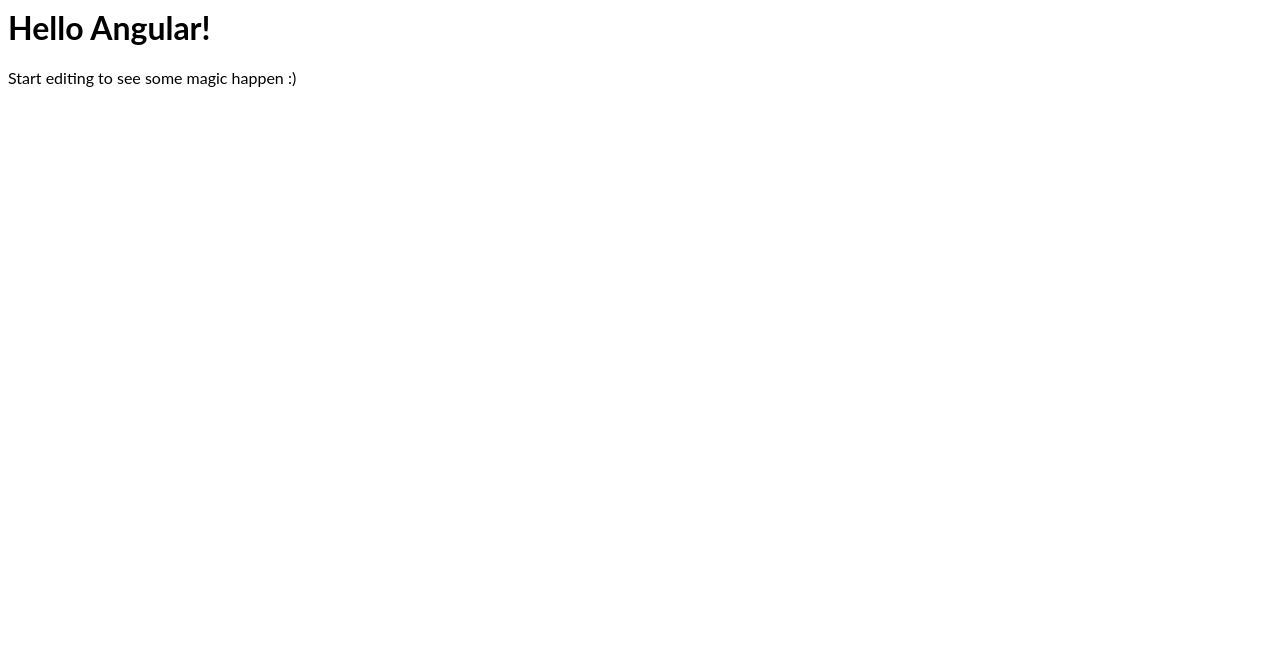
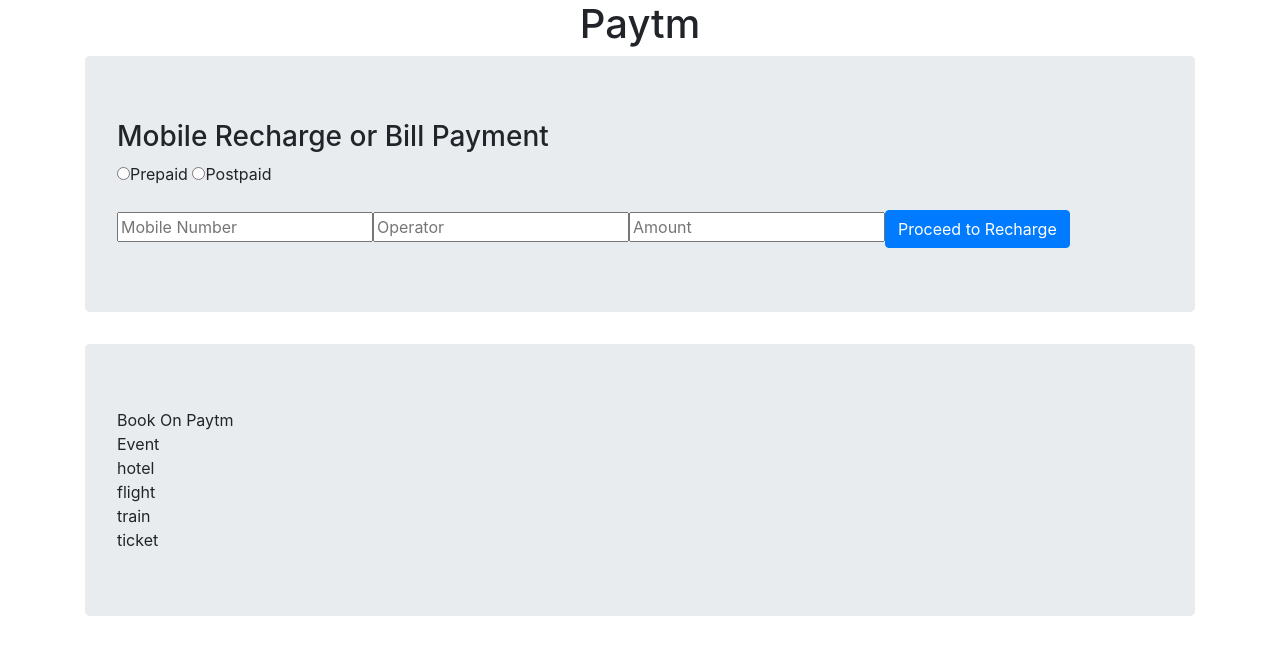
Before and after one commit to tajleena/trypaytm, an Angular app: page / in a window 1280 px wide. Shown: the top 654 px of the page. Built offline with nearby package versions, Linux system fonts and the light colour scheme.

Commit message:
4 files modified, 6 added

```diff
--- a/src/app/app.component.html
+++ b/src/app/app.component.html
@@ -1,4 +1,5 @@
-<hello name="{{ name }}"></hello>
-<p>
-  Start editing to see some magic happen :)
-</p>
+<h1 align="center">Paytm</h1>
+<!-- <hello name="{{ name }}"></hello> -->
+<app-mobile></app-mobile>
+<!-- <app-book title="Book On Paytm"></app-book> -->
+<app-book [items]="Book"></app-book>
--- a/src/app/app.component.ts
+++ b/src/app/app.component.ts
@@ -1,10 +1,13 @@
-import { Component } from '@angular/core';
+import { Component,OnInit } from '@angular/core';
 
 @Component({
   selector: 'my-app',
   templateUrl: './app.component.html',
   styleUrls: [ './app.component.css' ]
 })
-export class AppComponent  {
-  name = 'Angular';
+export class AppComponent implements OnInit  {
+  name = 'Paytm';
+  Book=[{name:"Event"},{name:"hotel"},{name:"flight"},{name:"train"},{name:"ticket"},]
+
+  ngOnInt(){}
 }
--- a/src/app/app.module.ts
+++ b/src/app/app.module.ts
@@ -4,10 +4,12 @@
 
 import { AppComponent } from './app.component';
 import { HelloComponent } from './hello.component';
+import { MobileComponent } from './mobile/mobile.component';
+import { BookComponent } from './book/book.component';
 
 @NgModule({
   imports:      [ BrowserModule, FormsModule ],
-  declarations: [ AppComponent, HelloComponent ],
+  declarations: [ AppComponent, HelloComponent, MobileComponent, BookComponent ],
   bootstrap:    [ AppComponent ]
 })
 export class AppModule { }
--- /dev/null
+++ b/src/app/book/book.component.html
@@ -0,0 +1,4 @@
+<!-- <div *ngIf="title">{{title}}</div>
+<div *ngFor="let bookItem of items">{{bookItem.name}}</div> -->
+<div class="container">
+<div class="jumbotron">Book On Paytm<div *ngFor="let bookItem of items" >{{bookItem.name}}</div></div></div>
--- /dev/null
+++ b/src/app/book/book.component.ts
@@ -0,0 +1,17 @@
+import { Component, OnInit,Input } from '@angular/core';
+
+@Component({
+  selector: 'app-book',
+  templateUrl: './book.component.html',
+  styleUrls: ['./book.component.css']
+})
+export class BookComponent implements OnInit {
+  @Input() items:any;
+  @Input() title:string;
+
+  constructor() { }
+
+  ngOnInit() {
+  }
+
+}
--- /dev/null
+++ b/src/app/mobile/mobile.component.html
@@ -0,0 +1,12 @@
+<div class="container">
+<div class="jumbotron">
+<div><h3> Mobile Recharge or Bill Payment </h3>
+<input type="radio"  name="Prepaid" />Prepaid
+<input type="radio" name="Postpaid" />Postpaid<br /><br />
+<input type="text" placeholder="Mobile Number">
+<input type="text" placeholder="Operator">
+<input type="text" placeholder="Amount">
+<button type="submit" (click)="submit()" class="btn btn-primary">Proceed to Recharge</button>
+
+
+</div></div></div>
--- /dev/null
+++ b/src/app/mobile/mobile.component.ts
@@ -0,0 +1,19 @@
+import { Component, OnInit } from '@angular/core';
+
+@Component({
+  selector: 'app-mobile',
+  templateUrl: './mobile.component.html',
+  styleUrls: ['./mobile.component.css']
+})
+export class MobileComponent implements OnInit {
+
+  constructor() { }
+
+  ngOnInit() {
+  }
+  submit()
+  {
+    console.log(this.signInFormGroup.value);
+  }
+
+}
--- a/src/index.html
+++ b/src/index.html
@@ -1 +1,5 @@
+<link rel="stylesheet" href="https://stackpath.bootstrapcdn.com/bootstrap/4.3.1/css/bootstrap.min.css" integrity="sha384-ggOyR0iXCbMQv3Xipma34MD+dH/1fQ784/j6cY/iJTQUOhcWr7x9JvoRxT2MZw1T" crossorigin="anonymous">
+<script src="https://code.jquery.com/jquery-3.3.1.slim.min.js" integrity="sha384-q8i/X+965DzO0rT7abK41JStQIAqVgRVzpbzo5smXKp4YfRvH+8abtTE1Pi6jizo" crossorigin="anonymous"></script>
+<script src="https://cdnjs.cloudflare.com/ajax/libs/popper.js/1.14.7/umd/popper.min.js" integrity="sha384-UO2eT0CpHqdSJQ6hJty5KVphtPhzWj9WO1clHTMGa3JDZwrnQq4sF86dIHNDz0W1" crossorigin="anonymous"></script>
+<script src="https://stackpath.bootstrapcdn.com/bootstrap/4.3.1/js/bootstrap.min.js" integrity="sha384-JjSmVgyd0p3pXB1rRibZUAYoIIy6OrQ6VrjIEaFf/nJGzIxFDsf4x0xIM+B07jRM" crossorigin="anonymous"></script>
 <my-app>loading</my-app>
```
Also changed, not shown: src/app/book/book.component.css (added), src/app/mobile/mobile.component.css (added).
